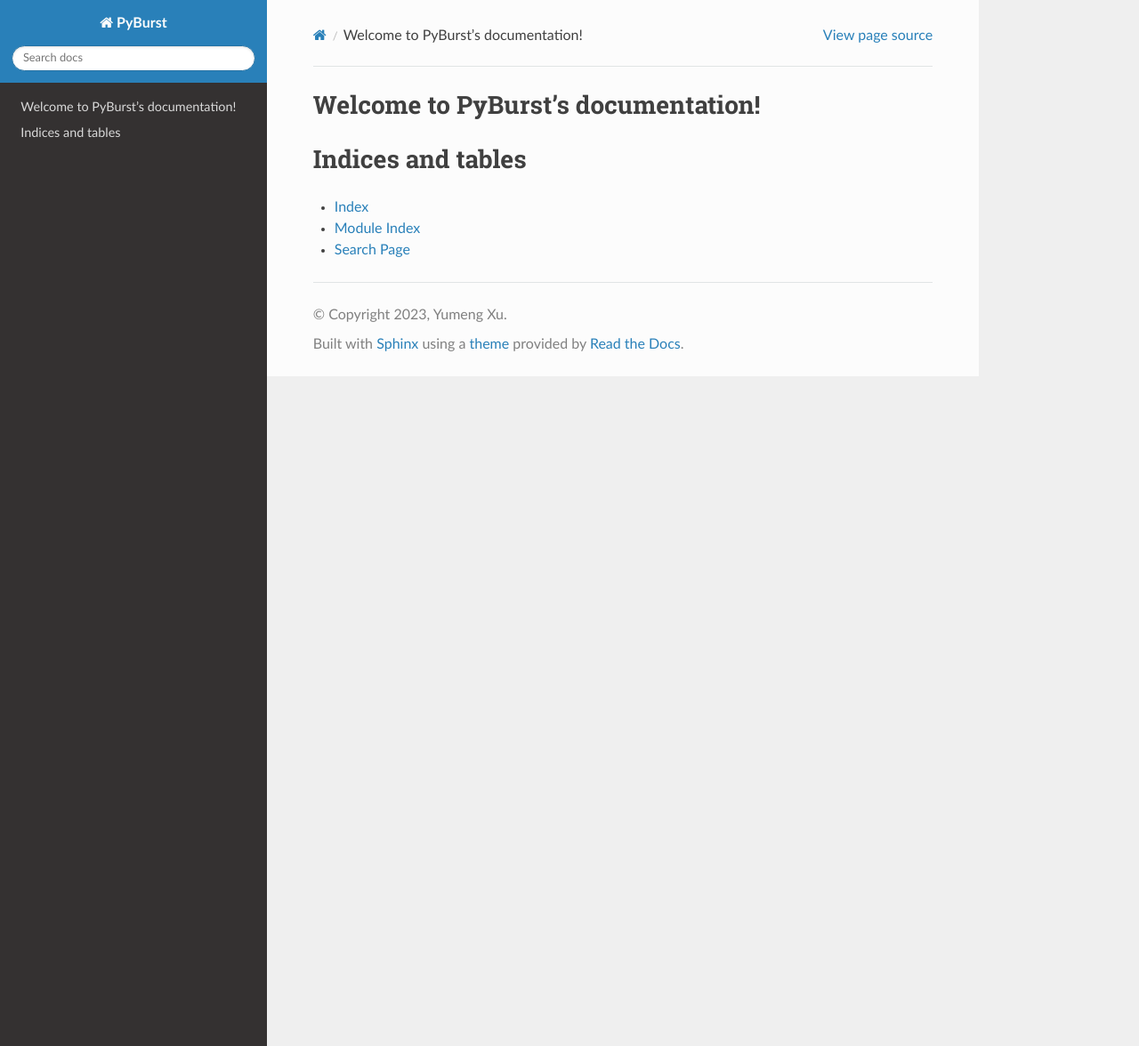
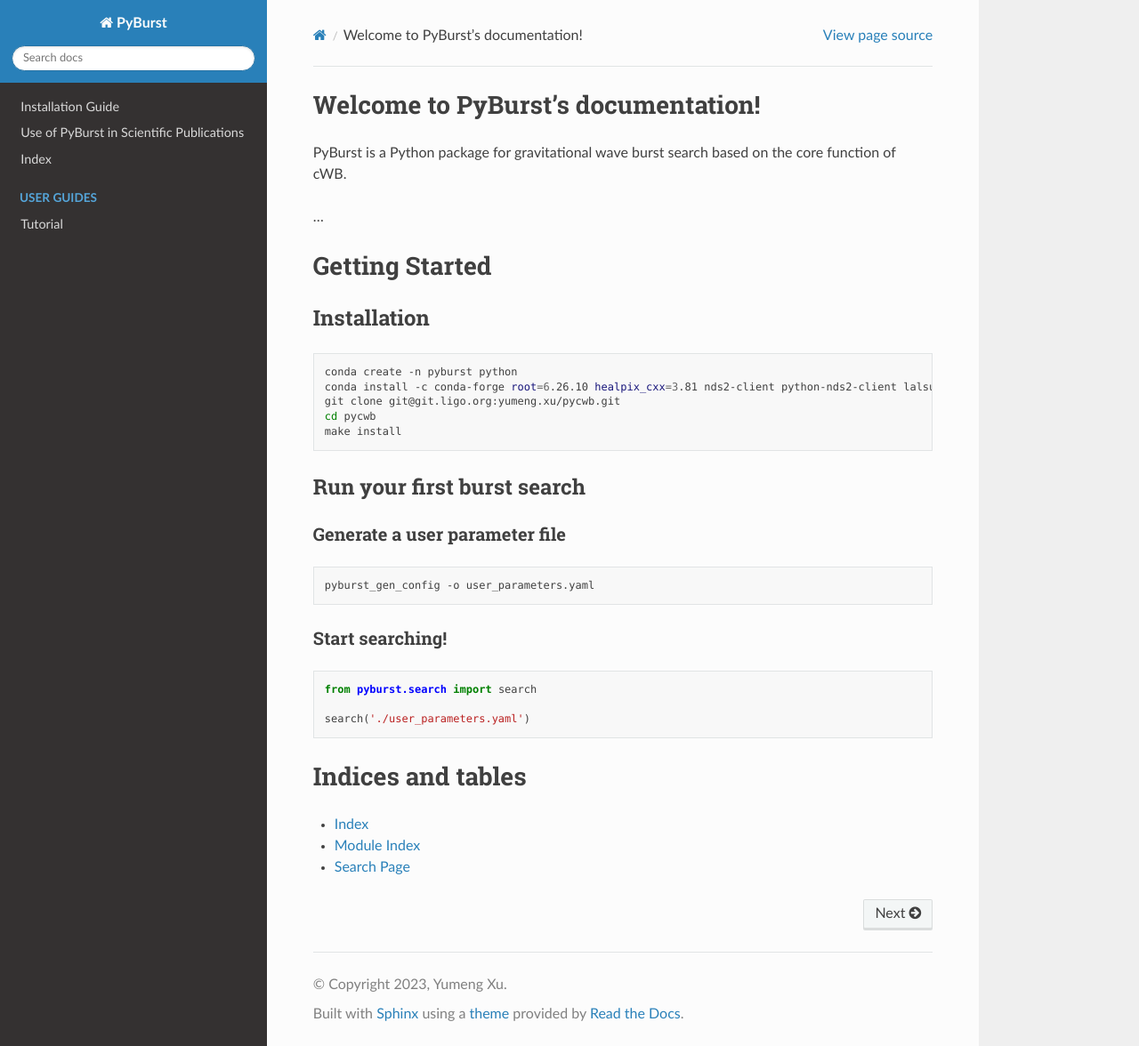
Before and after one commit to PycWB/pycwb, a Sphinx documentation site: the page built from docs/source/index.rst, in a window 1280 px wide and 1176 px high. Shown: the whole window at 89% size. Built offline with Sphinx 7.4.7 and the Read the Docs theme 2.0.0, drawn with Linux system fonts in a browser that asks for light colours; pages that are not in the unit, such as notebooks, are missing from menus.

Commit message:
add basic framework for documentation

```diff
--- /dev/null
+++ b/docs/source/credit.rst
@@ -0,0 +1,3 @@
+============================================
+Use of PyBurst in Scientific Publications
+============================================
--- a/docs/source/index.rst
+++ b/docs/source/index.rst
@@ -6,12 +6,60 @@
 Welcome to PyBurst's documentation!
 ===================================
 
+PyBurst is a Python package for gravitational wave burst search based on the core function of cWB.
+
+...
+
 .. toctree::
+   :hidden:
    :maxdepth: 2
-   :caption: Contents:
 
-   modules
+   install
+   credit
+   Modules <modules>
+   genindex
 
+.. toctree::
+   :hidden:
+   :caption: User Guides
+   :maxdepth: 1
+
+   tutorials
+
+
+Getting Started
+===============
+
+Installation
+------------
+
+.. code-block:: bash
+
+    conda create -n pyburst python
+    conda install -c conda-forge root=6.26.10 healpix_cxx=3.81 nds2-client python-nds2-client lalsuite setuptools_scm
+    git clone git@git.ligo.org:yumeng.xu/pycwb.git
+    cd pycwb
+    make install
+
+
+Run your first burst search
+---------------------------
+
+Generate a user parameter file
+~~~~~~~~~~~~~~~~~~~~~~~~~~~~~~
+
+.. code-block:: bash
+
+    pyburst_gen_config -o user_parameters.yaml
+
+Start searching!
+~~~~~~~~~~~~~~~~
+
+.. code-block:: python
+
+   from pyburst.search import search
+
+   search('./user_parameters.yaml')
 
 
 Indices and tables
```
Also changed, not shown: docs/source/install.rst (added, +50 -0 lines), docs/source/tutorials.rst (added, +7 -0 lines), 1 other file.
